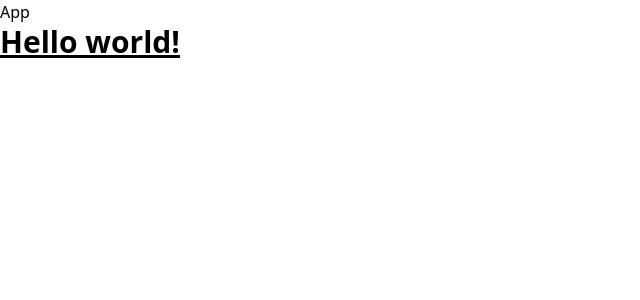
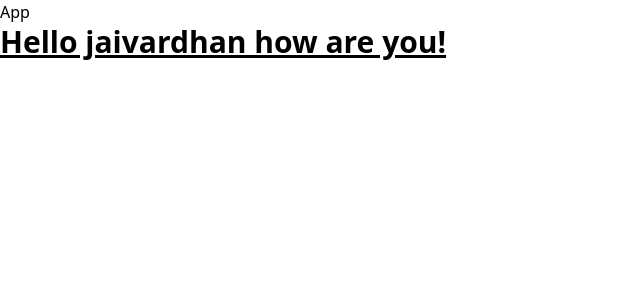
Before and after one commit to jaivardhandrao/React-Term-3-Final-Project---, a React (Vite) app: page / in a window 1280 px wide. Shown: the top 300 px of the page, without its empty margins (0-640 px from the left). Built offline with nearby package versions, Linux system fonts and the light colour scheme.

Commit message:
test commit 3

```diff
--- a/src/App.jsx
+++ b/src/App.jsx
@@ -3,10 +3,10 @@ import React from 'react'
 function App() {
   return (
     <>
-    <div>App</div>
-    <h1 class="text-3xl font-bold underline">
-    Hello world!
-  </h1>
+      <div>App</div>
+      <h1 class="text-3xl font-bold underline">
+        Hello jaivardhan how are you!
+      </h1>
     </>
   )
 }
```
